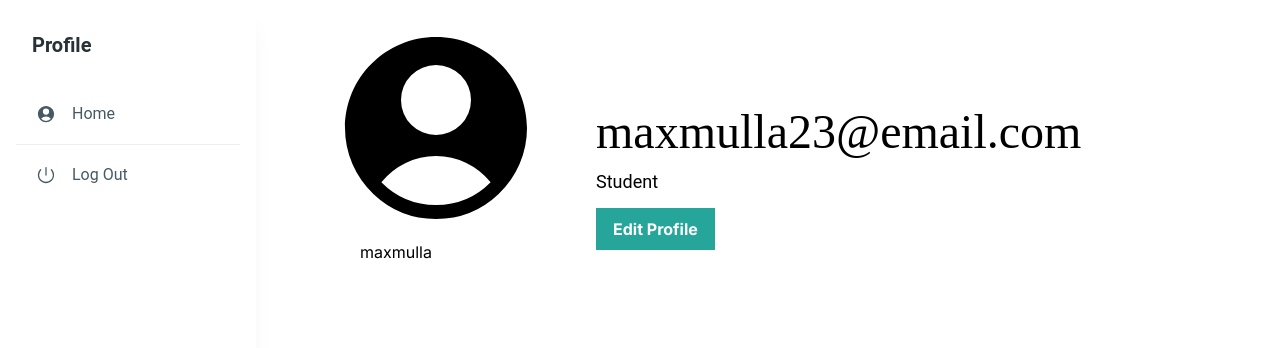
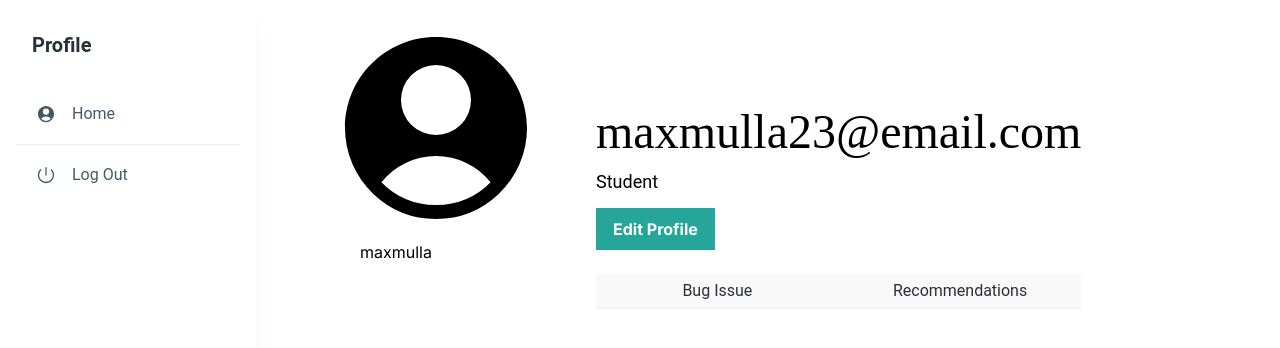
Before and after one commit to maxmulla23/issue-reporting--frontend, a Next.js app: page /userhomepage in a window 1280 px wide. Shown: the top 348 px of the page. Built offline with nearby package versions, Linux system fonts and the light colour scheme.

Commit message:
tabs view

```diff
--- a/src/app/userhomepage/page.js
+++ b/src/app/userhomepage/page.js
@@ -1,7 +1,8 @@
 'use client'
+import React from "react";
 import { UserCircleIcon } from "@heroicons/react/24/solid";
 import { useState } from "react";
-import { Tab } from "@headlessui/react";
+import { Tabs, TabsHeader, Tab } from "@material-tailwind/react";
 
 const user = {
   username: "maxmulla",
@@ -10,8 +11,17 @@ const user = {
 }
 
 export default function Page() {
-
-  const [activeTab, setActiveTab] = useState('Contributions');
+  const [activeTab, setActiveTab] = React.useState("html");
+  const data = [
+    {
+      label: "Bug Issue",
+      value: "bugIssue",
+    },
+    {
+      label: "Recommendations",
+      value: "recommendations",
+    }
+  ]
     return (
       <div className="flex flex-row text-black-500 fixed ml-5 top-0 mt-4">
         <div className="flex flex-col">
@@ -22,8 +32,27 @@ export default function Page() {
           <h1 className="font-mono md:font-serif text-5xl mt-3">{user.email}</h1>
           <p className="font-sans text-lg mt-3">{user.Usertype}</p>
           <button className="bg-teal-400 text-white font-bold py-2 px-4 border border-teal-400 mt-3">Edit Profile</button>
-          <div className="mt-3">
-
+          <div className="mt-6">
+            <Tabs value={activeTab}>
+              <TabsHeader
+                className="rounded-none border-b border-blue-gray-50 text-lg bg-gray-100 p-0"
+                indicatorProps={{
+                  className:
+                    "bg-transparent border-b-2 border-gray-800 shadow-none rounded-none",
+                }}
+                >
+                  {data.map(({ label, value }) => (
+                    <Tab
+                      key={value}
+                      value={value}
+                      onClick={() => setActiveTab(value)}
+                      className={activeTab === value ? "text-gray-700" : ""}
+                    >
+                      {label}
+                    </Tab>
+                  ))}
+                </TabsHeader>
+            </Tabs>
           </div>
         </div>
 
```
